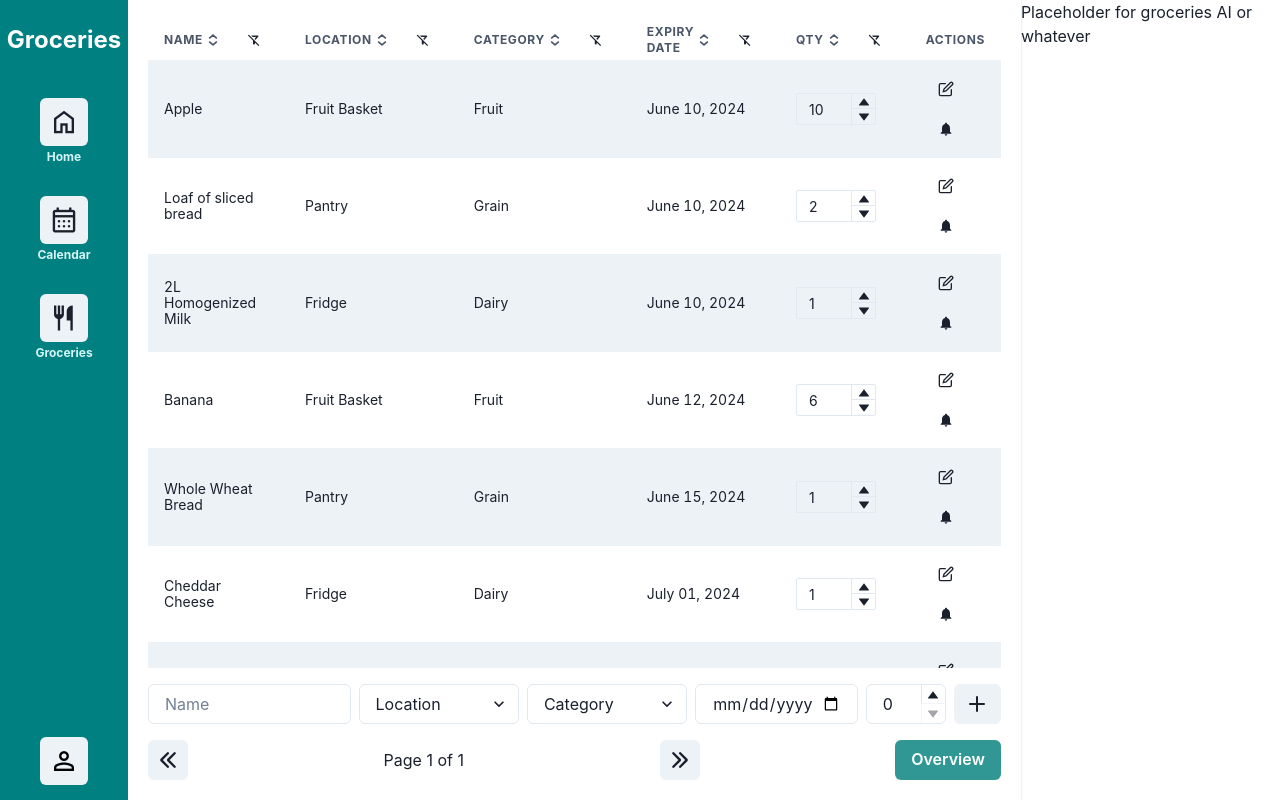
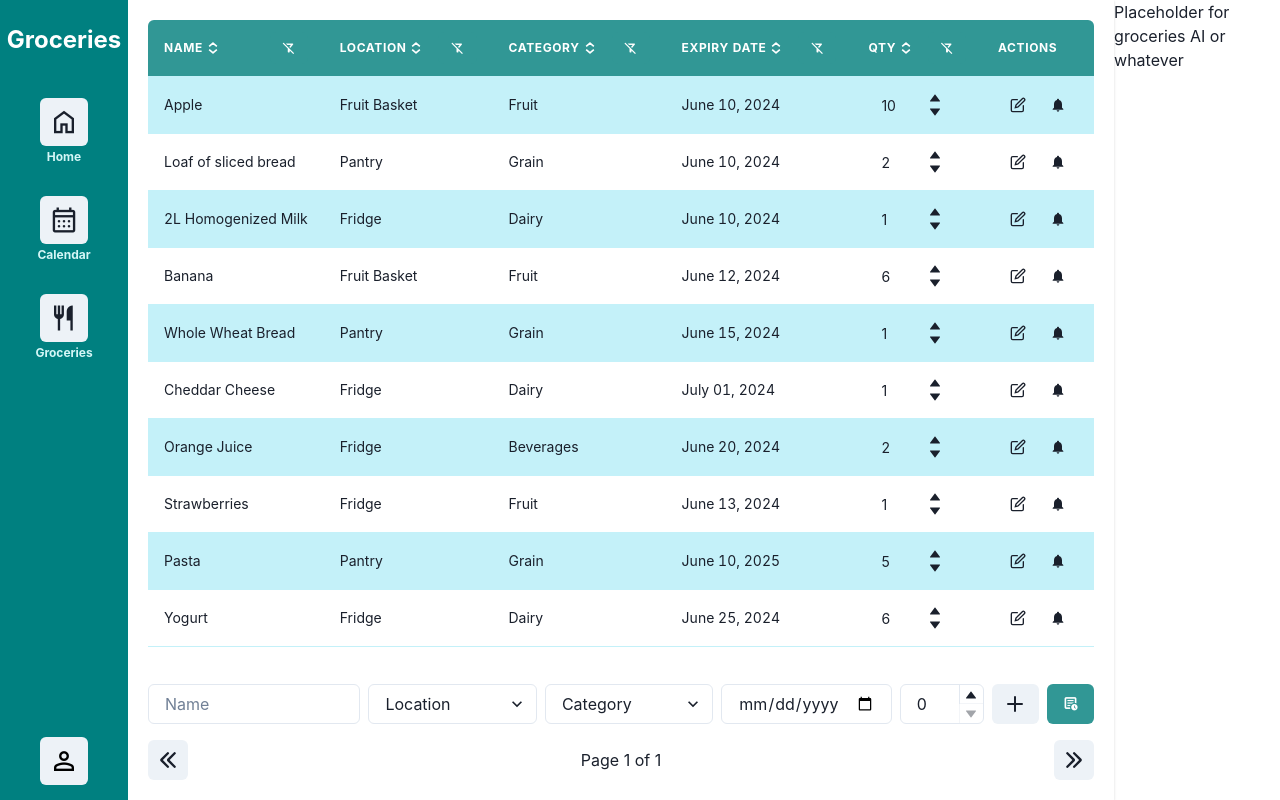
Before and after one commit to ubc-cpsc455-2024S/project-05_bus, a React (Vite) app in the folder client/: page /groceries in a window 1280 px wide. Built offline with nearby package versions, Linux system fonts and the light colour scheme.

Commit message:
added ability to add new categories and locations; cleaned up styling

```diff
--- /dev/null
+++ b/client/src/components/Groceries/AddButton.jsx
@@ -0,0 +1,63 @@
+import { useState, useRef } from "react";
+import {
+  IconButton,
+  Popover,
+  PopoverTrigger,
+  PopoverContent,
+  Input,
+  InputGroup,
+  InputRightElement,
+  Button,
+} from "@chakra-ui/react";
+import { AddIcon } from "@chakra-ui/icons";
+
+export default function FloatingAddButton({ onAdd }) {
+  const [inputValue, setInputValue] = useState("");
+  const initialFocusRef = useRef(null);
+
+  const handleAdd = () => {
+    onAdd(inputValue);
+    setInputValue("");
+  };
+
+  return (
+    <Popover
+      placement="left-start"
+      closeOnBlur={false}
+      initialFocusRef={initialFocusRef}
+    >
+      <PopoverTrigger>
+        <IconButton
+          icon={<AddIcon />}
+          isRound
+          size="lg"
+          colorScheme="teal"
+          aria-label="Add item"
+          shadow="md"
+        />
+      </PopoverTrigger>
+      <PopoverContent p={0}>
+        <InputGroup>
+          <Input
+            placeholder="Type here..."
+            value={inputValue}
+            ref={initialFocusRef}
+            onChange={(e) => setInputValue(e.target.value)}
+          />
+          <InputRightElement>
+            <Button
+              className="material-symbols-outlined"
+              bg="transparent"
+              size="sm"
+              onClick={handleAdd}
+              m={0}
+              p={0}
+            >
+              send
+            </Button>
+          </InputRightElement>
+        </InputGroup>
+      </PopoverContent>
+    </Popover>
+  );
+}
--- a/client/src/components/Groceries/AddGrocery.jsx
+++ b/client/src/components/Groceries/AddGrocery.jsx
@@ -18,7 +18,6 @@ import moment from "moment";
 export default function AddGrocery() {
   const categories = useSelector((state) => state.groceries.categories);
   const locations = useSelector((state) => state.groceries.locations);
-  const groceries = useSelector((state) => state.groceries.groceries);
   const dispatch = useDispatch();
 
   const [name, setName] = useState("");
@@ -32,8 +31,8 @@ export default function AddGrocery() {
     dispatch(
       addGrocery({
         name,
-        locationId: Number(locationId),
-        categoryId: Number(categoryId),
+        locationId,
+        categoryId,
         expiryDate: formatedExpiryDate,
         quantity,
       })
--- a/client/src/components/Groceries/ColumnFilter.jsx
+++ b/client/src/components/Groceries/ColumnFilter.jsx
@@ -22,7 +22,13 @@ import {
 } from "@chakra-ui/react";
 import { useSelector } from "react-redux";
 
-export default function ColumnFilter({ column, isOpen, onToggle, dateFilterType, setDateFilterType }) {
+export default function ColumnFilter({
+  column,
+  isOpen,
+  onToggle,
+  dateFilterType,
+  setDateFilterType,
+}) {
   const [selectedDate, setSelectedDate] = useState("");
   const categories = useSelector((state) => state.groceries.categories);
   const locations = useSelector((state) => state.groceries.locations);
@@ -40,6 +46,20 @@ export default function ColumnFilter({ column, isOpen, onToggle, dateFilterType,
   };
 
   const renderInput = () => {
+    const inputStyleProps = {
+      variant: "filled",
+      size: "sm",
+      focusBorderColor: "teal.400",
+      errorBorderColor: "red.300",
+      _hover: {
+        bg: "teal.50",
+      },
+      _focus: {
+        bg: "white",
+        borderColor: "teal.400",
+      },
+    };
+
     switch (column.columnDef.header) {
       case "Location":
         return (
@@ -47,7 +67,7 @@ export default function ColumnFilter({ column, isOpen, onToggle, dateFilterType,
             placeholder={`Select ${column.columnDef.header}`}
             value={column.getFilterValue() || ""}
             onChange={(e) => handleChange(e)}
-            size="sm"
+            {...inputStyleProps}
           >
             {locations.map((location) => (
               <option key={location.id} value={location.name}>
@@ -62,7 +82,7 @@ export default function ColumnFilter({ column, isOpen, onToggle, dateFilterType,
             placeholder={`Select ${column.columnDef.header}`}
             value={column.getFilterValue() || ""}
             onChange={(e) => handleChange(e)}
-            size="sm"
+            {...inputStyleProps}
           >
             {categories.map((category) => (
               <option key={category.id} value={category.name}>
@@ -73,18 +93,16 @@ export default function ColumnFilter({ column, isOpen, onToggle, dateFilterType,
         );
       case "Expiry Date":
         return (
-          <HStack spacing={2} width="100%" px={2}>
+          <HStack spacing={2} px={2}>
             <RadioGroup
               onChange={setDateFilterType}
               value={dateFilterType}
               size="sm"
             >
-              <Stack direction="row">
+              <Stack direction="column">
                 <Radio value="before">Before</Radio>
                 <Radio value="on">On</Radio>
                 <Radio value="after">After</Radio>
-              </Stack>
-            </RadioGroup>
                 <Input
                   type="date"
                   value={selectedDate}
@@ -92,7 +110,10 @@ export default function ColumnFilter({ column, isOpen, onToggle, dateFilterType,
                   size="sm"
                   bg="white"
                   width="auto"
+                  {...inputStyleProps}
                 />
+              </Stack>
+            </RadioGroup>
           </HStack>
         );
       case "Quantity":
@@ -102,8 +123,7 @@ export default function ColumnFilter({ column, isOpen, onToggle, dateFilterType,
             onChange={(valueString) => {
               column.setFilterValue(valueString || undefined);
             }}
-            size="sm"
-            min={0}
+            {...inputStyleProps}
           >
             <NumberInputField />
             <NumberInputStepper>
@@ -118,29 +138,39 @@ export default function ColumnFilter({ column, isOpen, onToggle, dateFilterType,
             placeholder={`Search ${column.columnDef.header}`}
             value={column.getFilterValue() || ""}
             onChange={(e) => column.setFilterValue(e.target.value || undefined)}
-            size="sm"
+            {...inputStyleProps}
           />
         );
     }
   };
 
   return (
-    <Popover isOpen={isOpen} onClose={() => onToggle(null)}>
+    <Popover isOpen={isOpen} onClose={() => onToggle(null)} colorScheme="teal">
       <PopoverTrigger>
         <Button
           size="sm"
+          variant="solid"
           className="material-symbols-outlined"
           onClick={() => onToggle(column.id)}
-          bg="transparent"
+          colorScheme="teal"
+          _hover={{ bg: "teal.100" }}
+          _active={{ bg: "teal.200" }}
         >
           {column.getIsFiltered() ? "filter_alt" : "filter_alt_off"}
         </Button>
       </PopoverTrigger>
-      <PopoverContent>
-        <PopoverArrow />
-        <PopoverHeader>
+      <PopoverContent border="0" boxShadow="xl" w="100%">
+        <PopoverArrow bg="teal.50" />
+        <PopoverHeader
+          flexDirection="column"
+          alignItems="center"
+          borderBottom="0"
+        >
           <Button
+            mt={2}
             size="sm"
+            variant="outline"
+            colorScheme="teal"
             onClick={() => {
               column.setFilterValue("");
               onToggle(null);
@@ -149,10 +179,14 @@ export default function ColumnFilter({ column, isOpen, onToggle, dateFilterType,
             Clear Filter
           </Button>
         </PopoverHeader>
-        <PopoverCloseButton position="absolute" top="0" right="0" zIndex="1" />
-        <PopoverBody>
-          <HStack spacing={2}>{renderInput()}</HStack>
-        </PopoverBody>
+        <PopoverCloseButton
+          position="absolute"
+          top="1"
+          right="1"
+          zIndex="1"
+          color="black"
+        />
+        <PopoverBody color="teal.600">{renderInput()}</PopoverBody>
       </PopoverContent>
     </Popover>
   );
--- a/client/src/components/Groceries/Drawer.jsx
+++ b/client/src/components/Groceries/Drawer.jsx
@@ -1,3 +1,4 @@
+import { useState } from "react";
 import {
   Tabs,
   TabList,
@@ -6,15 +7,17 @@ import {
   TabPanel,
   Drawer,
   DrawerBody,
-  DrawerHeader,
   DrawerOverlay,
   DrawerContent,
   DrawerCloseButton,
+  DrawerFooter,
   Button,
   useDisclosure,
 } from "@chakra-ui/react";
 import { useSelector, useDispatch } from "react-redux";
 import MiniGroceryList from "./MiniGroceryList";
+import FloatingAddButton from "./AddButton";
+import { addLocation, addCategory } from "../../redux/slices/groceriesSlice";
 
 export default function GroceriesDrawer() {
   const { isOpen, onOpen, onClose } = useDisclosure();
@@ -22,35 +25,64 @@ export default function GroceriesDrawer() {
   const locations = useSelector((state) => state.groceries.locations);
   const groceries = useSelector((state) => state.groceries.groceries);
   const dispatch = useDispatch();
+  const [tabIndex, setTabIndex] = useState(0);
+
+  const handleAdd = (value) => {
+    if (tabIndex === 0) {
+      dispatch(addLocation(value));
+    } else if (tabIndex === 1) {
+      dispatch(addCategory(value));
+    }
+  };
+
+  const handleTabsChange = (index) => {
+    setTabIndex(index);
+  };
 
   return (
     <>
-      <Button colorScheme="teal" onClick={onOpen}>
+      <Button
+        className="material-symbols-outlined"
+        colorScheme="teal"
+        onClick={onOpen}
+      >
         Overview
       </Button>
       <Drawer isOpen={isOpen} placement="right" onClose={onClose} size="lg">
         <DrawerOverlay>
-          <DrawerContent overflow="scroll">
-            <Tabs>
+          <DrawerContent overflowY="auto">
+            <Tabs
+              index={tabIndex}
+              onChange={handleTabsChange}
+              isLazy
+              variant="enclosed"
+            >
               <DrawerCloseButton />
               <TabList>
-                <Tab>
-                  <DrawerHeader>Locations</DrawerHeader>
-                </Tab>
-                <Tab>
-                  <DrawerHeader>Categories</DrawerHeader>
-                </Tab>
+                <Tab>Locations</Tab>
+                <Tab>Categories</Tab>
               </TabList>
-              <DrawerBody>
+              <DrawerBody height="calc(100vh - 120px)">
                 <TabPanels>
                   <TabPanel>
-                    <MiniGroceryList data={locations} type="locations" groceries={groceries} />
+                    <MiniGroceryList
+                      data={locations}
+                      type="locations"
+                      groceries={groceries}
+                    />
                   </TabPanel>
                   <TabPanel>
-                    <MiniGroceryList data={categories} type="categories" groceries={groceries} />
+                    <MiniGroceryList
+                      data={categories}
+                      type="categories"
+                      groceries={groceries}
+                    />
                   </TabPanel>
                 </TabPanels>
               </DrawerBody>
+              <DrawerFooter justifyContent={"flex-end"}>
+                <FloatingAddButton onAdd={handleAdd} />
+              </DrawerFooter>
             </Tabs>
           </DrawerContent>
         </DrawerOverlay>
--- a/client/src/components/Groceries/FullGroceriesList.jsx
+++ b/client/src/components/Groceries/FullGroceriesList.jsx
@@ -1,6 +1,7 @@
 import { useState } from "react";
 import {
   Box,
+  TableContainer,
   Table,
   Thead,
   Tbody,
@@ -34,22 +35,25 @@ import {
   getPaginationRowModel,
   flexRender,
 } from "@tanstack/react-table";
+import { useSelector, useDispatch } from "react-redux";
+import moment from "moment";
+
 import ColumnFilter from "./ColumnFilter";
-import { useSelector, useDispatch } from "react-redux";
+import NotificationPopover from "./NotificationPopover";
+import AddGrocery from "./AddGrocery";
+import GroceriesDrawer from "./Drawer";
+
 import selectGroceriesWithNames from "../../redux/selectors/grocerySelectors";
-import moment from "moment";
-import { DateFilter } from "./FilterFns";
-import NotificationPopover from "./NotificationPopover";
 import { updateGroceryQuantity } from "../../redux/slices/groceriesSlice";
 import { addEvent } from "../../redux/slices/calendarSlice";
-import AddGrocery from "./AddGrocery";
-import GroceriesDrawer from "./Drawer";
+
+import { DateFilter } from "./FilterFns";
 
 export default function GroceriesTable() {
   const [sorting, setSorting] = useState([]);
   const [columnFilters, setColumnFilters] = useState([]);
   const [pagination, setPagination] = useState({ pageIndex: 0, pageSize: 12 });
-  const [openFilter, setOpenFilter] = useState(null);
+  const [openFilter, setOpenFilter] = useState("");
   const [dateFilterType, setDateFilterType] = useState("on");
   const dispatch = useDispatch();
 
@@ -82,6 +86,7 @@ export default function GroceriesTable() {
           <NumberInput
             value={row.original.quantity}
             size="sm"
+            border="transparent"
             maxW={20}
             min={0}
             onChange={(valueString) => {
@@ -97,8 +102,8 @@ export default function GroceriesTable() {
           >
             <NumberInputField />
             <NumberInputStepper>
-              <NumberIncrementStepper />
-              <NumberDecrementStepper />
+              <NumberIncrementStepper border="none"/>
+              <NumberDecrementStepper border="none"/>
             </NumberInputStepper>
           </NumberInput>
         );
@@ -127,9 +132,7 @@ export default function GroceriesTable() {
   const groceriesData = useSelector(selectGroceriesWithNames);
 
   const handleToggle = (columnId) => {
-    setOpenFilter((currentOpenFilter) =>
-      currentOpenFilter === columnId ? null : columnId
-    );
+    setOpenFilter(columnId === openFilter ? null : columnId);
   };
 
   const table = useReactTable({
@@ -164,12 +167,26 @@ export default function GroceriesTable() {
     >
       <VStack spacing={4} height="100%">
         <Box flex="1" overflow="auto" width="100%">
-          <Table variant="striped" size="sm">
+          <TableContainer>
+            <Table variant="striped" colorScheme="cyan" size="sm">
               <Thead>
                 {table.getHeaderGroups().map((headerGroup) => (
-                <Tr key={headerGroup.id}>
+                  <Tr key={headerGroup.id} bg="gray.100">
                     {headerGroup.headers.map((header) => (
-                    <Th key={header.id} cursor="pointer">
+                      <Th
+                        key={header.id}
+                        cursor="pointer"
+                        bg="teal.500"
+                        color="white"
+                        py={3}
+                        px={4}
+                        borderTopLeftRadius={
+                          header.id === headerGroup.headers[0].id
+                            ? "md"
+                            : "none"
+                        }
+                        _hover={{ bg: "teal.600" }}
+                      >
                         <HStack
                           spacing={2}
                           w="full"
@@ -179,6 +196,7 @@ export default function GroceriesTable() {
                             onClick={header.column.getToggleSortingHandler()}
                             cursor="pointer"
                             display="flex"
+                            alignItems="center"
                           >
                             {flexRender(
                               header.column.columnDef.header,
@@ -213,7 +231,16 @@ export default function GroceriesTable() {
                         </HStack>
                       </Th>
                     ))}
-                  <Th>Actions</Th>
+                    <Th
+                      bg="teal.500"
+                      color="white"
+                      py={3}
+                      px={4}
+                      borderTopRightRadius="md"
+                      _hover={{ bg: "teal.600" }}
+                    >
+                      Actions
+                    </Th>
                   </Tr>
                 ))}
               </Thead>
@@ -241,8 +268,12 @@ export default function GroceriesTable() {
                 ))}
               </Tbody>
             </Table>
+          </TableContainer>
         </Box>
+        <HStack>
           <AddGrocery />
+          <GroceriesDrawer />
+        </HStack>
         <HStack spacing={2} justifyContent="space-between" width="100%">
           <IconButton
             onClick={() => table.previousPage()}
@@ -260,7 +291,6 @@ export default function GroceriesTable() {
             icon={<ArrowRightIcon />}
             aria-label="Next Page"
           />
-          <GroceriesDrawer />
         </HStack>
       </VStack>
     </Box>
--- a/client/src/components/Groceries/MiniGroceryList.jsx
+++ b/client/src/components/Groceries/MiniGroceryList.jsx
@@ -12,7 +12,7 @@ import {
   Tr,
   Th,
   Tooltip,
-  Text
+  Text,
 } from "@chakra-ui/react";
 
 const MiniGroceryList = ({ data, type, groceries }) => (
@@ -29,7 +29,18 @@ const MiniGroceryList = ({ data, type, groceries }) => (
 
       return (
         <Card key={item.id} backgroundColor={getRandomMutedColor()}>
-          <CardHeader fontSize="lg">{item.name}</CardHeader>
+          <CardHeader
+            fontSize="lg"
+            pt={2}
+            pb={2}
+            bg="teal.500"
+            color="white"
+            borderTopRadius="md"
+            p={3}
+            textAlign="center"
+          >
+            {item.name}
+          </CardHeader>
           <CardBody m={1} p={0}>
             {matchingGroceries.length > 0 ? (
               <TableContainer overflowX="hidden" overflowY="scroll">
```
Lines whose indentation alone changed are shown as unchanged.
